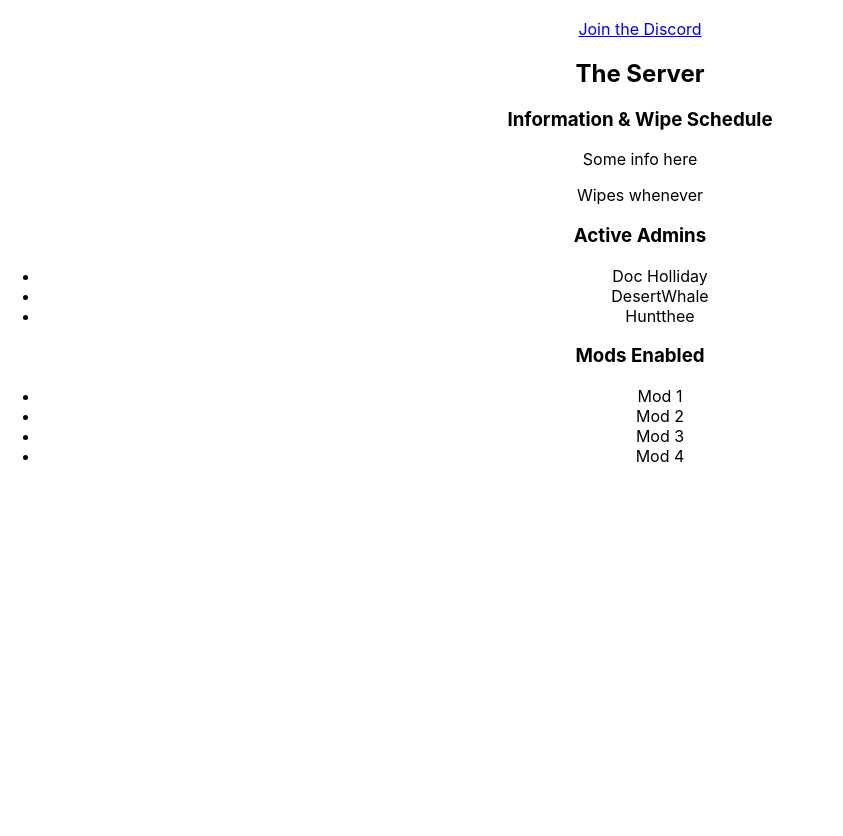
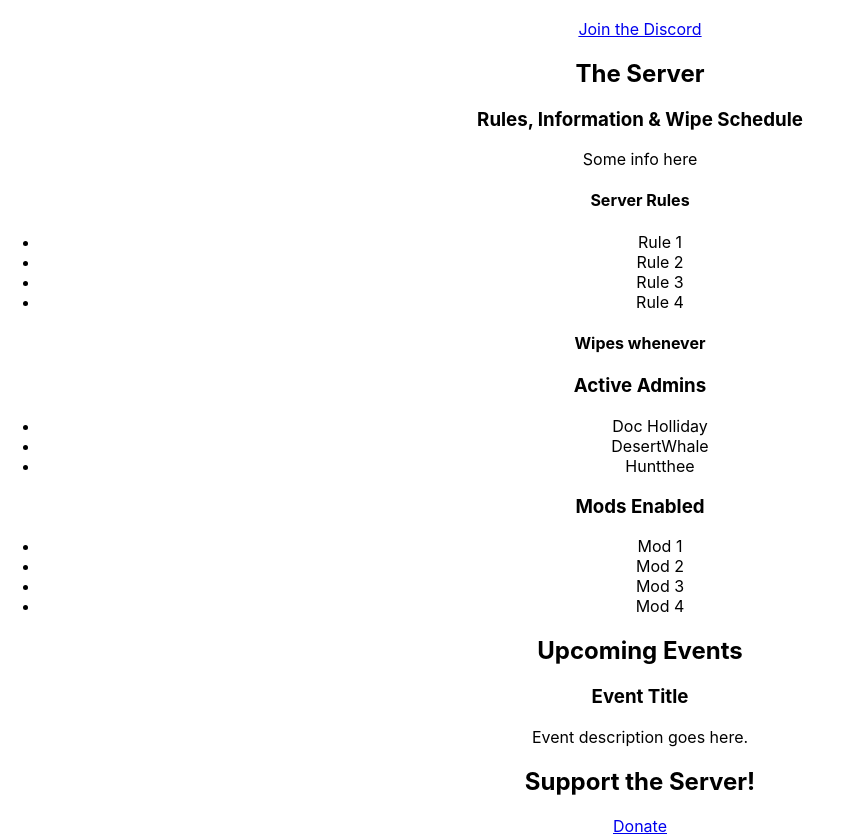
Before and after one commit to Huntthee/Docswonderland, a React (Create React App) app: page / in a window 1280 px wide. Shown: the part 232-1068 px from the top of the page, without its empty margins (0-843 px from the left). Before the commit the page ends 800 px from the top, so only its background shows below. Built offline with nearby package versions, Linux system fonts and the light colour scheme.

Commit message:
skeleton complete, bare content added. time to style

```diff
--- a/src/components/App/App.js
+++ b/src/components/App/App.js
@@ -2,6 +2,8 @@ import './App.css';
 import Header from '../Header/Header';
 import Hero from '../Hero/Hero';
 import Info from '../Info/Info';
+import Events from '../Events/Events';
+import Donate from '../Donate/Donate';
 
 function App() {
   return (
@@ -9,6 +11,8 @@ function App() {
       <Header/>
       <Hero/>
       <Info/>
+      <Events/>
+      <Donate/>
     </div>
   );
 }
--- /dev/null
+++ b/src/components/Donate/Donate.js
@@ -0,0 +1,14 @@
+import React from 'react';
+
+class Donate extends React.Component {
+  render() {
+    return (
+      <section id="donate-section">
+        <h2>Support the Server!</h2>
+        <a href="#">Donate</a>
+      </section>
+    )
+  }
+}
+
+export default Donate;
--- /dev/null
+++ b/src/components/Events/Events.js
@@ -0,0 +1,17 @@
+import React from 'react';
+
+class Events extends React.Component {
+  render() {
+    return (
+      <section id="Events-section">
+        <h2>Upcoming Events</h2>
+        <article>
+          <h3>Event Title</h3>
+          <p>Event description goes here.</p>
+        </article>
+      </section>
+    )
+  }
+}
+
+export default Events;
--- a/src/components/Info/Info.js
+++ b/src/components/Info/Info.js
@@ -6,9 +6,16 @@ class Info extends React.Component {
       <section id="info-section">
         <h2>The Server</h2>
         <article>
-          <h3>Information & Wipe Schedule</h3>
+          <h3>Rules, Information & Wipe Schedule</h3>
           <p>Some info here</p>
-          <p>Wipes whenever</p>
+          <h4>Server Rules</h4>
+          <ul>
+            <li>Rule 1</li>
+            <li>Rule 2</li>
+            <li>Rule 3</li>
+            <li>Rule 4</li>
+          </ul>
+          <h4>Wipes whenever</h4>
         </article>
         <article>
           <h3>Active Admins</h3>
```
